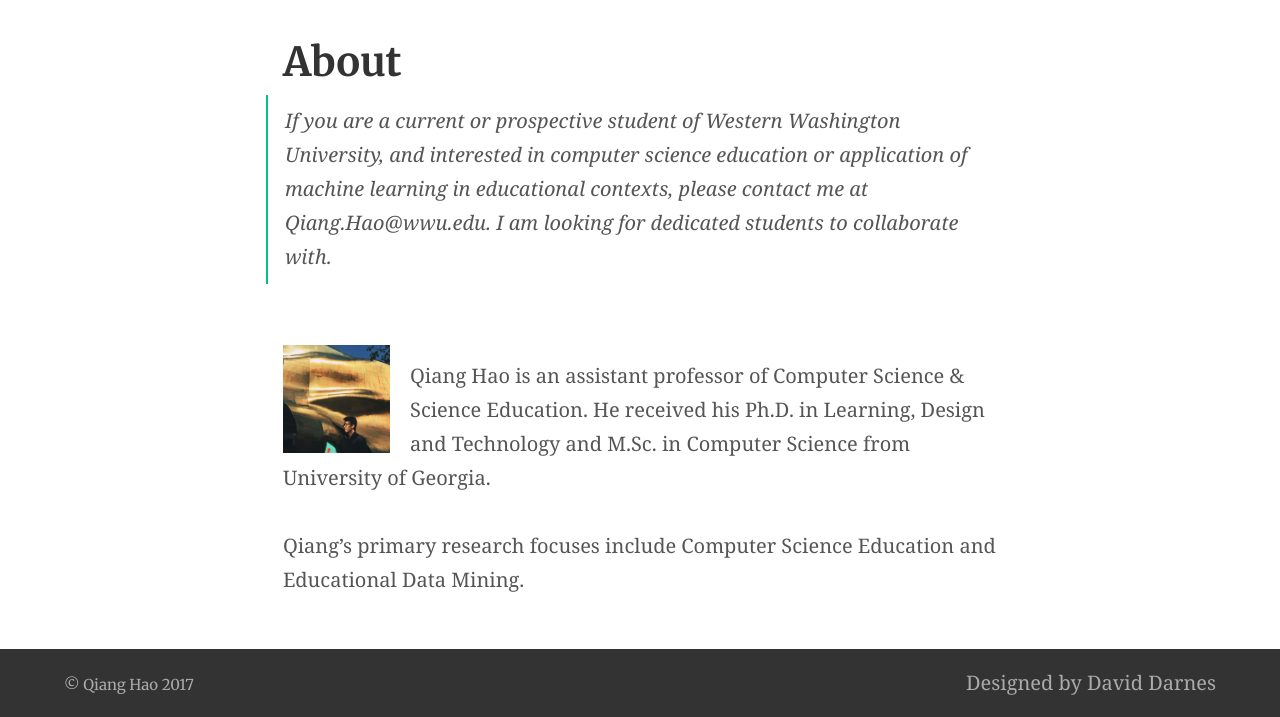
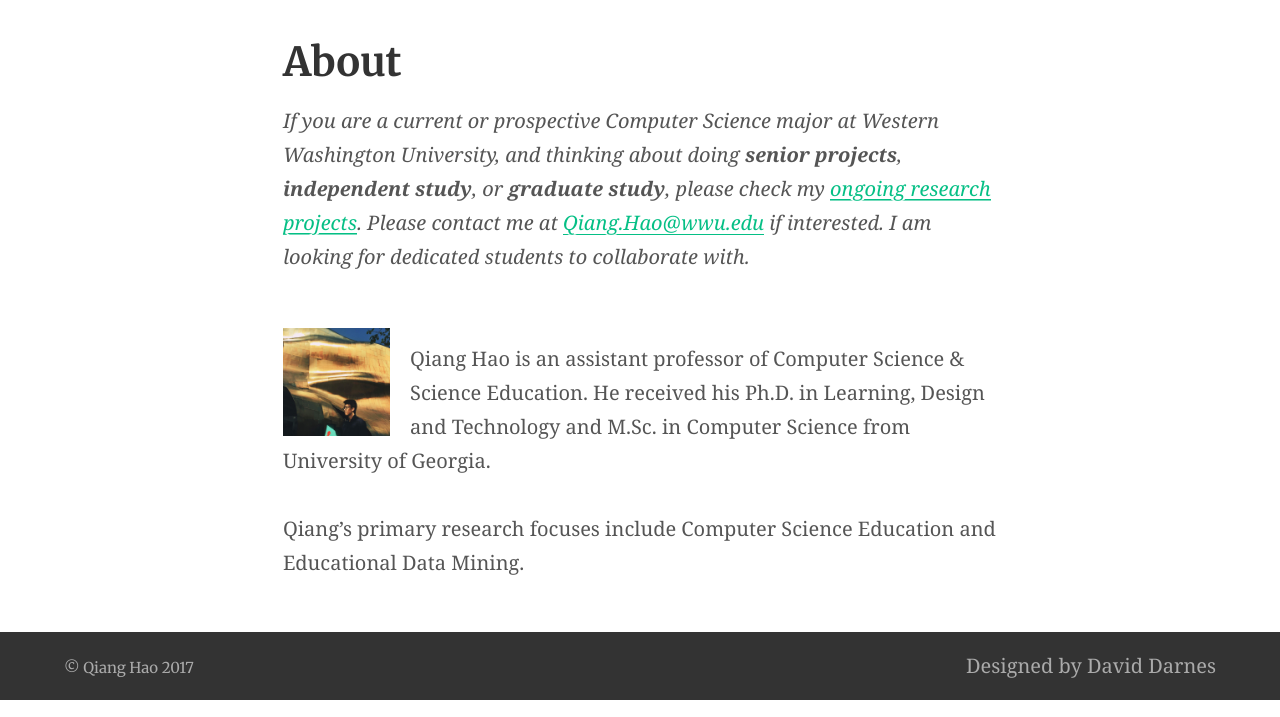
Before and after one commit to Neo-Hao/neo-hao.github.io, a Jekyll site: the page built from index.md, in a window 1280 px wide. Shown: the part 424-1141 px from the top of the page. Built offline with Jekyll 4.4.1, drawn with Linux system fonts in a browser that asks for light colours.

Commit message:
update ongoing research

```diff
--- a/index.md
+++ b/index.md
@@ -6,10 +6,7 @@ feature_image: "https://unsplash.it/1300/400?image=971"
 aside: false
 ---
 
-> If you are a current or prospective student of Western Washington University, and
-> interested in computer science education or application of machine learning in
-> educational contexts, please contact me at Qiang.Hao@wwu.edu. I am looking for dedicated
-> students to collaborate with.
+<i>If you are a current or prospective Computer Science major at Western Washington University, and thinking about doing <strong>senior projects</strong>, <strong>independent study</strong>, or <strong>graduate study</strong>, please check my <a href="research" target="_blank">ongoing research projects</a>. Please contact me at <a href="mailto:Qiang.Hao@wwu.edu">Qiang.Hao@wwu.edu</a> if interested. I am looking for dedicated students to collaborate with.</i>
 
 <img style="float:left; margin-right: 20px; margin-top: 20px; width: 15%;" src="assets/avatar.jpeg" />
 
```
Also changed, not shown: research.md (+21 -13 lines).
